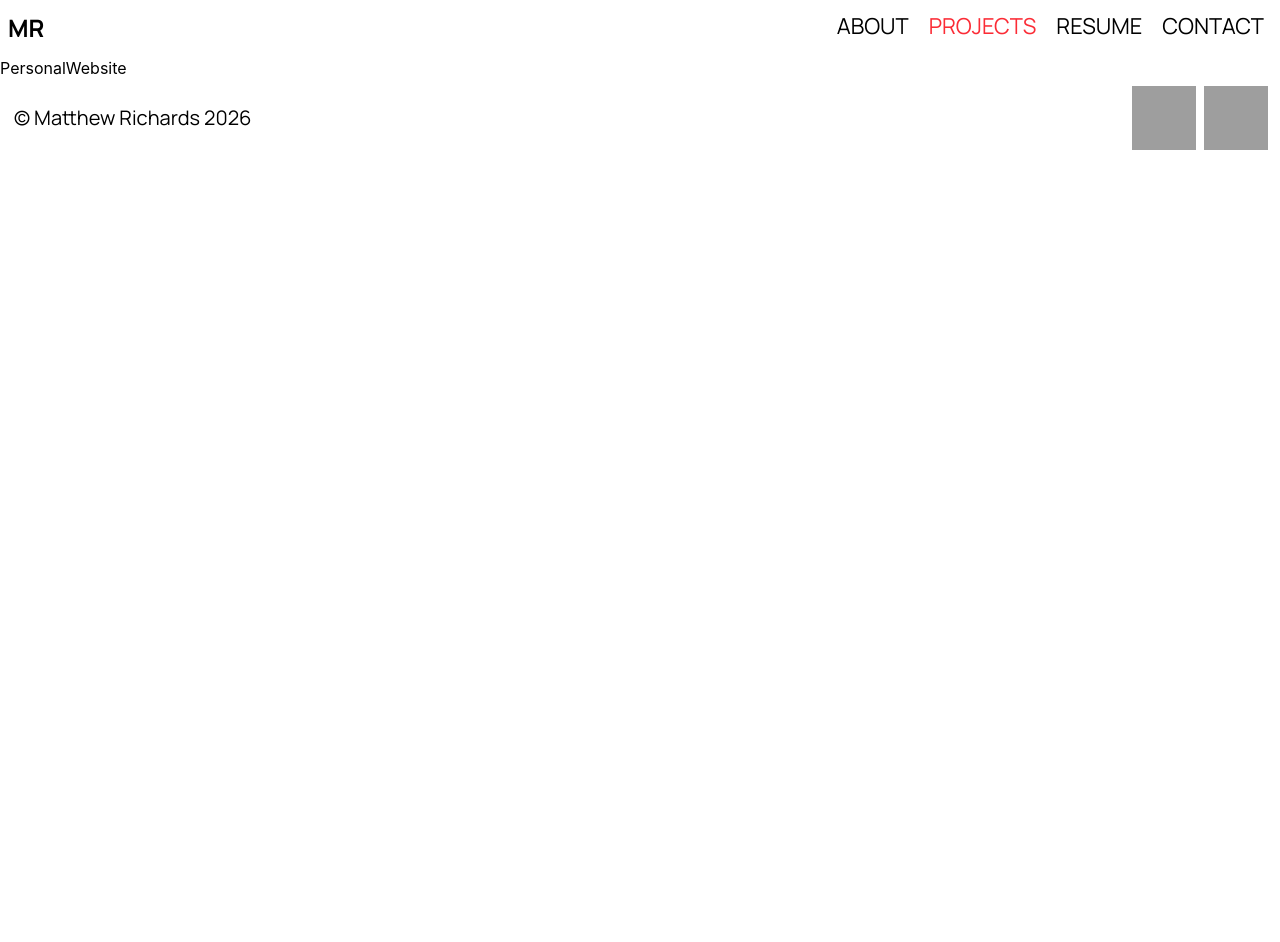
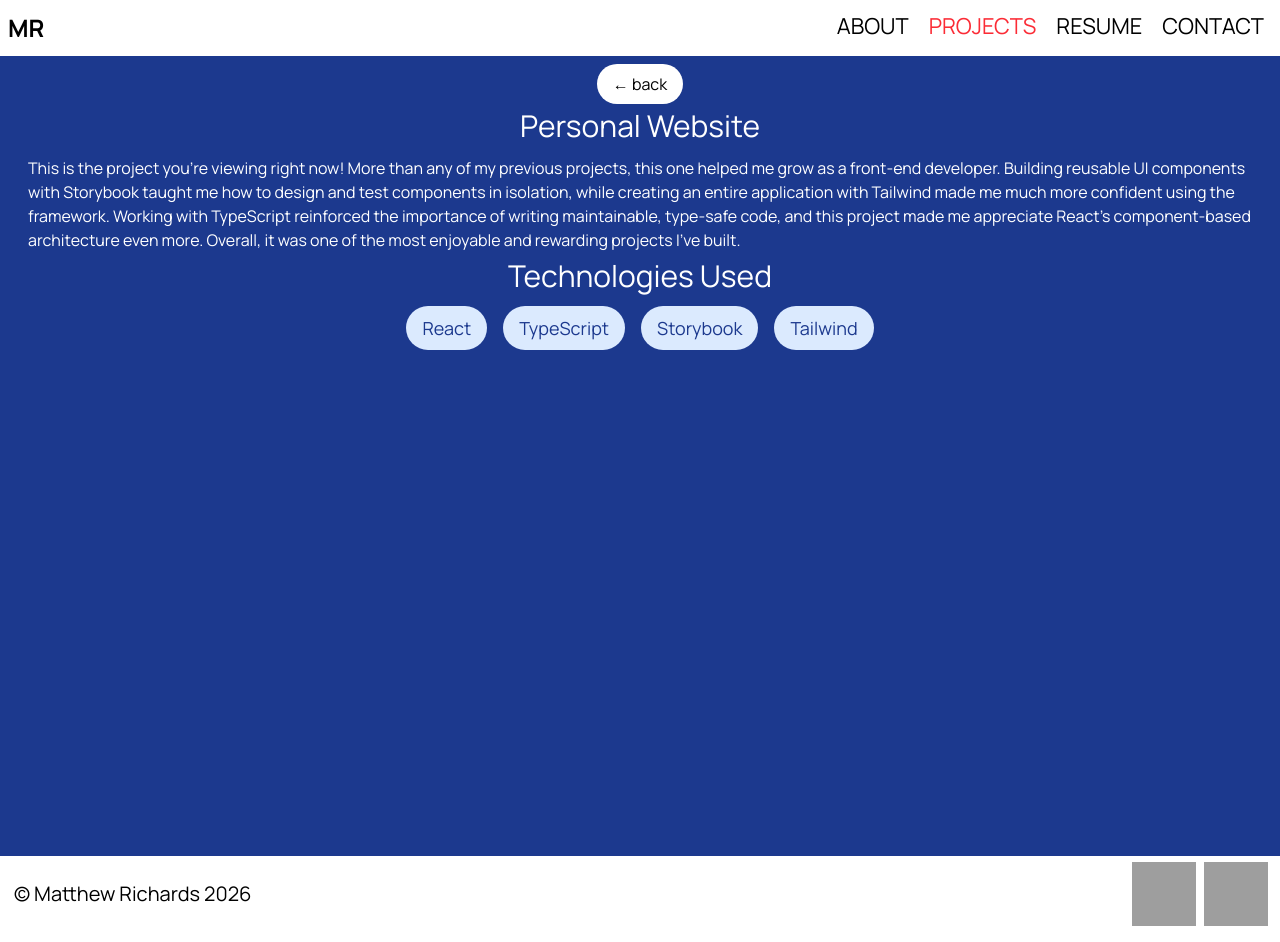
Before and after one commit to matthewrichards234/Personal_Website, a React (Vite) app: page /projects/Personal-Website in a window 1280 px wide. Before the commit the page ends 800 px from the top, so only its background shows below. Built offline with nearby package versions, Linux system fonts and the light colour scheme; grey boxes are pictures that could not be loaded.

Commit message:
Add required images to ProjectTemplate, and render images in a ul.

```diff
--- a/src/components/PersonalWebsite.tsx
+++ b/src/components/PersonalWebsite.tsx
@@ -1,5 +1,16 @@
+import ProjectTemplate from "./ProjectTemplate";
+
 const PersonalWebsite = () => {
-  return <div>PersonalWebsite</div>;
+  return (
+    <div className="bg-blue-900 text-white min-h-screen w-full">
+      <ProjectTemplate
+        projectTitle="Personal Website"
+        projectDescription="This is the project you're viewing right now! More than any of my previous projects, this one helped me grow as a front-end developer. Building reusable UI components with Storybook taught me how to design and test components in isolation, while creating an entire application with Tailwind made me much more confident using the framework. Working with TypeScript reinforced the importance of writing maintainable, type-safe code, and this project made me appreciate React's component-based architecture even more. Overall, it was one of the most enjoyable and rewarding projects I've built."
+        technologiesUsedList={["React", "TypeScript", "Storybook", "Tailwind"]}
+        projectImages={[]}
+      />
+    </div>
+  );
 };
 
 export default PersonalWebsite;
--- a/src/components/ProjectTemplate.tsx
+++ b/src/components/ProjectTemplate.tsx
@@ -2,12 +2,14 @@ interface ProjectTemplateI {
   projectTitle: string;
   projectDescription: string;
   technologiesUsedList: string[];
+  projectImages: string[];
 }
 
 const ProjectTemplate = ({
   projectTitle,
   projectDescription,
   technologiesUsedList,
+  projectImages,
 }: ProjectTemplateI) => {
   return (
     <div className="font-manrope">
@@ -33,6 +35,15 @@ const ProjectTemplate = ({
           );
         })}
       </ul>
+      <ul>
+        {projectImages.map((projectImage) => {
+          return (
+            <li>
+              <img src={projectImage} alt="Project Image" />
+            </li>
+          );
+        })}
+      </ul>
     </div>
   );
 };
--- a/src/components/WTWR.tsx
+++ b/src/components/WTWR.tsx
@@ -14,6 +14,7 @@ const WTWR = () => {
           "Joi",
           "Google VM",
         ]}
+        projectImages={[]}
       ></ProjectTemplate>
     </div>
   );
```
